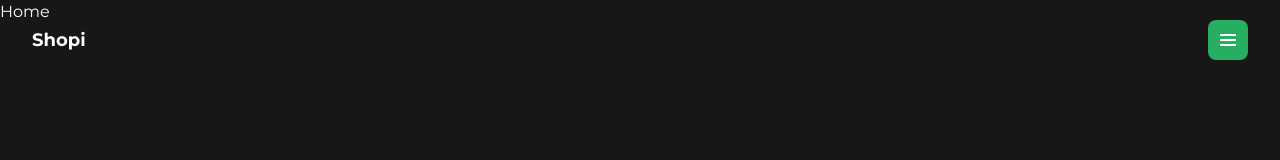
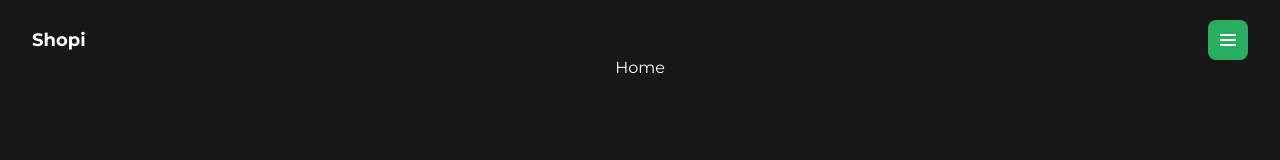
Before and after one commit to santiagoSuarez219/app_tienda_en_linea, a React (Vite) app: page / in a window 1280 px wide. Shown: the top 160 px of the page. Built offline with nearby package versions, Linux system fonts and the light colour scheme.

Commit message:
Add Layaout component and update Home page

```diff
--- /dev/null
+++ b/src/Components/Layaout/index.jsx
@@ -0,0 +1,4 @@
+const Layaout = ({ children }) => {
+  return <div className="flex flex-col items-center mt-14">{children}</div>;
+};
+export default Layaout;
--- a/src/Pages/Home/index.jsx
+++ b/src/Pages/Home/index.jsx
@@ -1,4 +1,10 @@
+import Layaout from "../../Components/Layaout";
+
 const Home = () => {
-  return <div>Home</div>;
+  return (
+    <Layaout>
+      <h1>Home</h1>
+    </Layaout>
+  );
 };
 export default Home;
```
